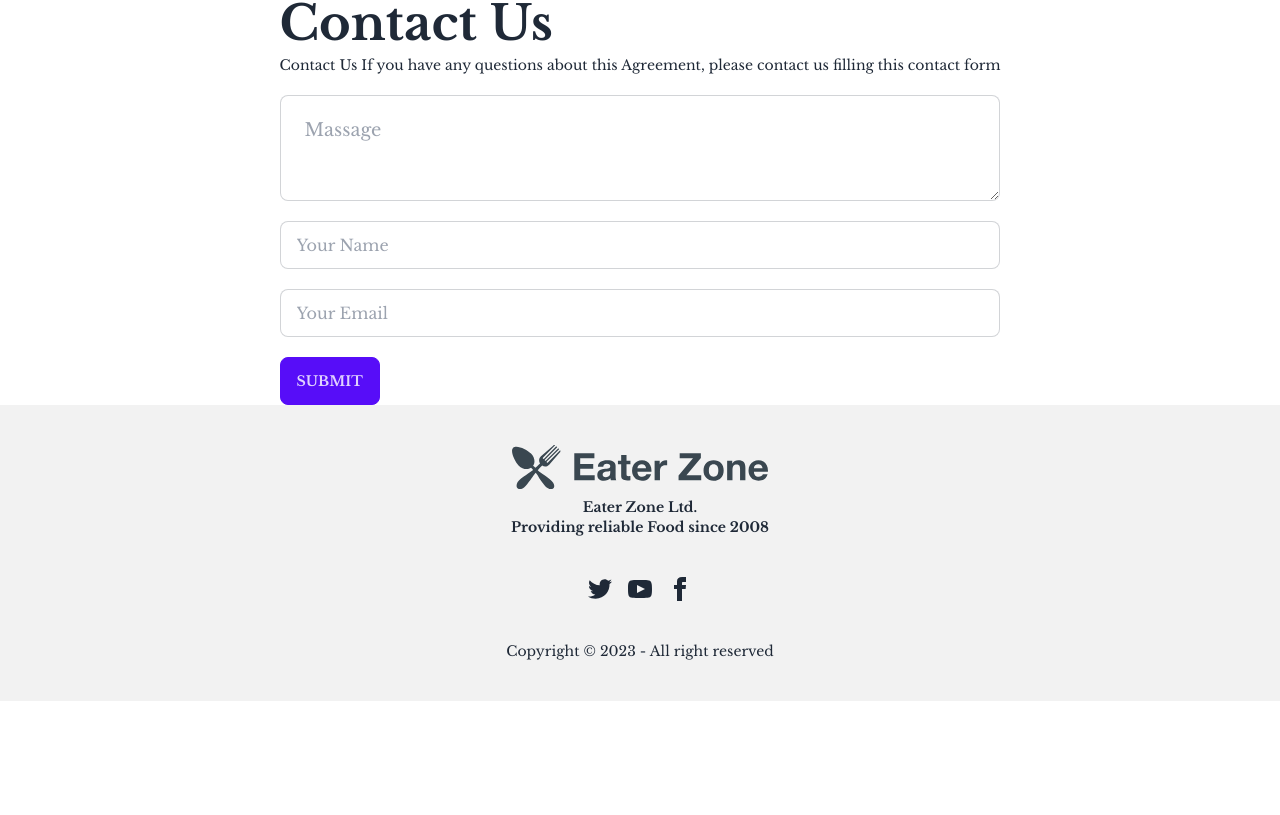
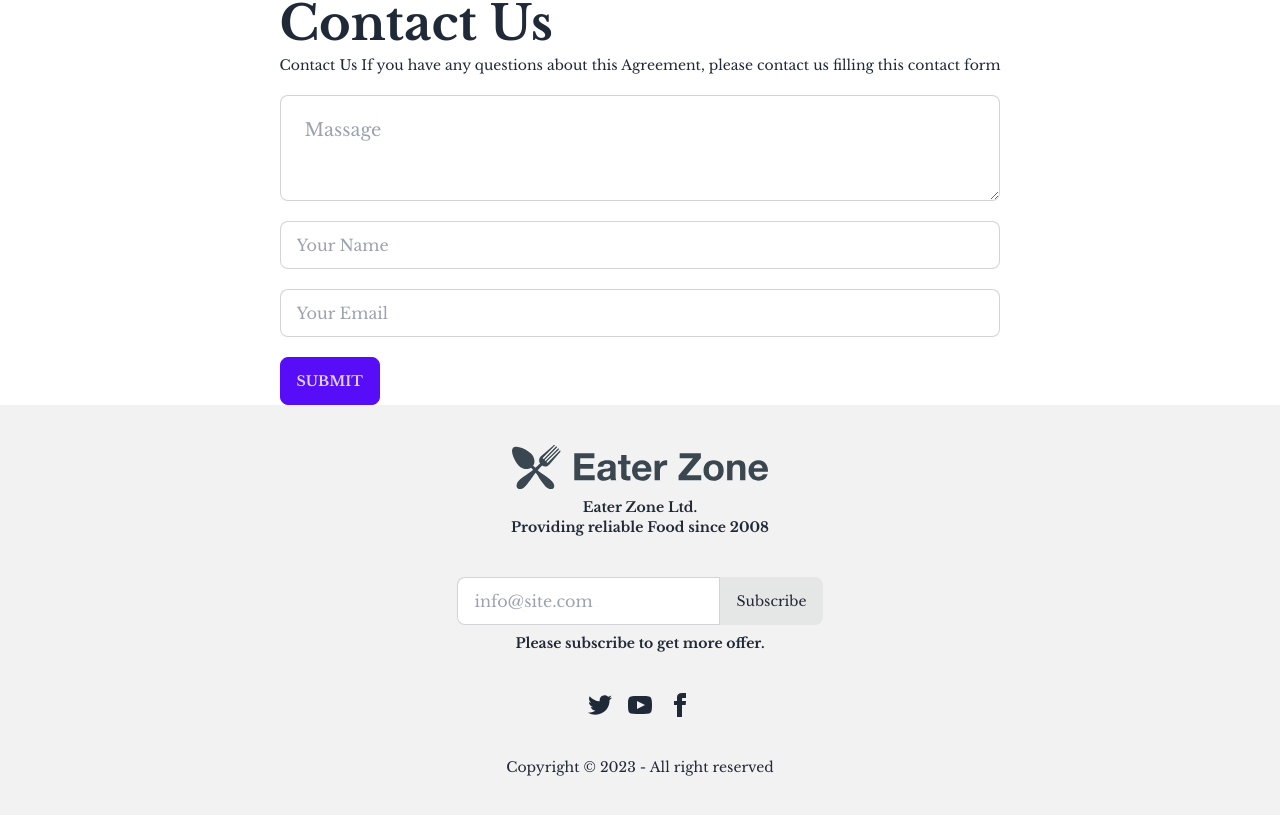
Before and after one commit to Hasan9955/eater-zone-client, a React (Vite) app: page / in a window 1280 px wide. Shown: the part 1423-2238 px from the top of the page. Before the commit the page ends 2124 px from the top, so only its background shows below. Built offline with nearby package versions, Linux system fonts and the light colour scheme; no server answers.

Commit message:
update footer

```diff
--- a/src/Pages/Home/Footer.jsx
+++ b/src/Pages/Home/Footer.jsx
@@ -45,6 +45,16 @@ const Footer = () => {
                 </p>
 
             </aside>
+            <div>
+                <div className="form-control">
+
+                    <label className="md:input-group">
+                        <input type="text" placeholder="info@site.com" className="input input-bordered" />
+                        <span className="">Subscribe</span>
+                    </label>
+                </div>
+                <p className="font-bold">Please subscribe to get more offer.</p>
+            </div>
             <nav>
                 <div className="grid grid-flow-col gap-4">
                     <a><svg xmlns="http://www.w3.org/2000/svg" width="24" height="24" viewBox="0 0 24 24" className="fill-current"><path d="M24 4.557c-.883.392-1.832.656-2.828.775 1.017-.609 1.798-1.574 2.165-2.724-.951.564-2.005.974-3.127 1.195-.897-.957-2.178-1.555-3.594-1.555-3.179 0-5.515 2.966-4.797 6.045-4.091-.205-7.719-2.165-10.148-5.144-1.29 2.213-.669 5.108 1.523 6.574-.806-.026-1.566-.247-2.229-.616-.054 2.281 1.581 4.415 3.949 4.89-.693.188-1.452.232-2.224.084.626 1.956 2.444 3.379 4.6 3.419-2.07 1.623-4.678 2.348-7.29 2.04 2.179 1.397 4.768 2.212 7.548 2.212 9.142 0 14.307-7.721 13.995-14.646.962-.695 1.797-1.562 2.457-2.549z"></path></svg></a>
```
